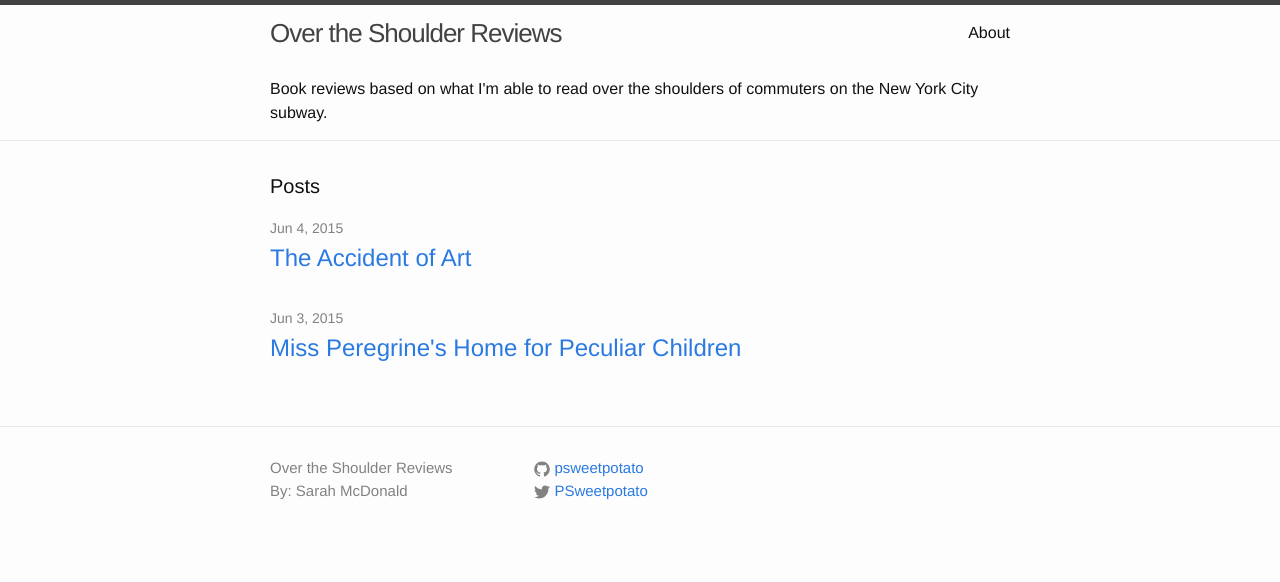
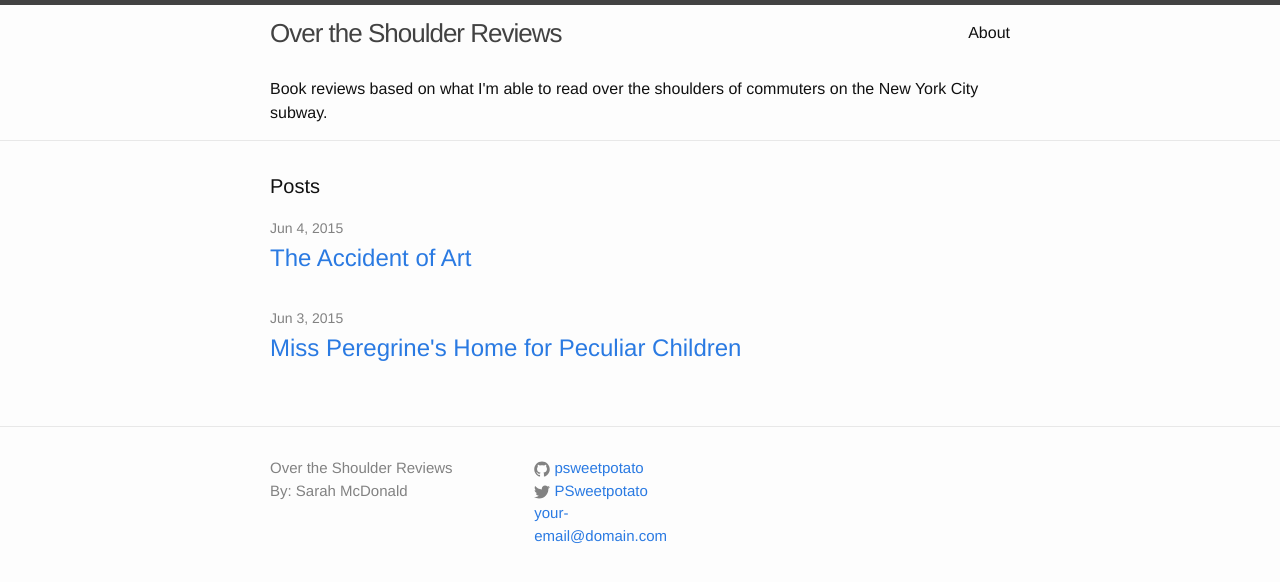
Before and after one commit to psweetpotato/OtSRblog, a Jekyll site: the page built from index.html, in a window 1280 px wide. Shown: the top 582 px of the page. Built offline with Jekyll 4.4.1, drawn with Linux system fonts in a browser that asks for light colours.

Commit message:
adds email

```diff
--- a/_config.yml
+++ b/_config.yml
@@ -1,6 +1,6 @@
 # Site settings
 title: Over the Shoulder Reviews
-# email: your-email@domain.com
+email: your-email@domain.com
 description:
   "Book reviews based on what I'm able to read over the shoulders
   of commuters on the New York City subway."
--- a/_includes/footer.html
+++ b/_includes/footer.html
@@ -1,14 +1,10 @@
 <footer class="site-footer">
 
   <div class="wrapper">
-
-    <!-- <h2 class="footer-heading">{{ site.title }}</h2> -->
-
     <div class="footer-col-wrapper">
       <div class="footer-col  footer-col-1">
         <ul class="contact-list">
           <li>{{ site.title }}</li>
-          <!-- <li><a href="mailto:{{ site.email }}">{{ site.email }}</a></li> -->
           <li>By: Sarah McDonald</li>
         </ul>
       </div>
@@ -43,6 +39,7 @@
             </a>
           </li>
           {% endif %}
+          <li><a href="mailto:{{ site.email }}">{{ site.email }}</a></li>
         </ul>
       </div>
     </div>
```
